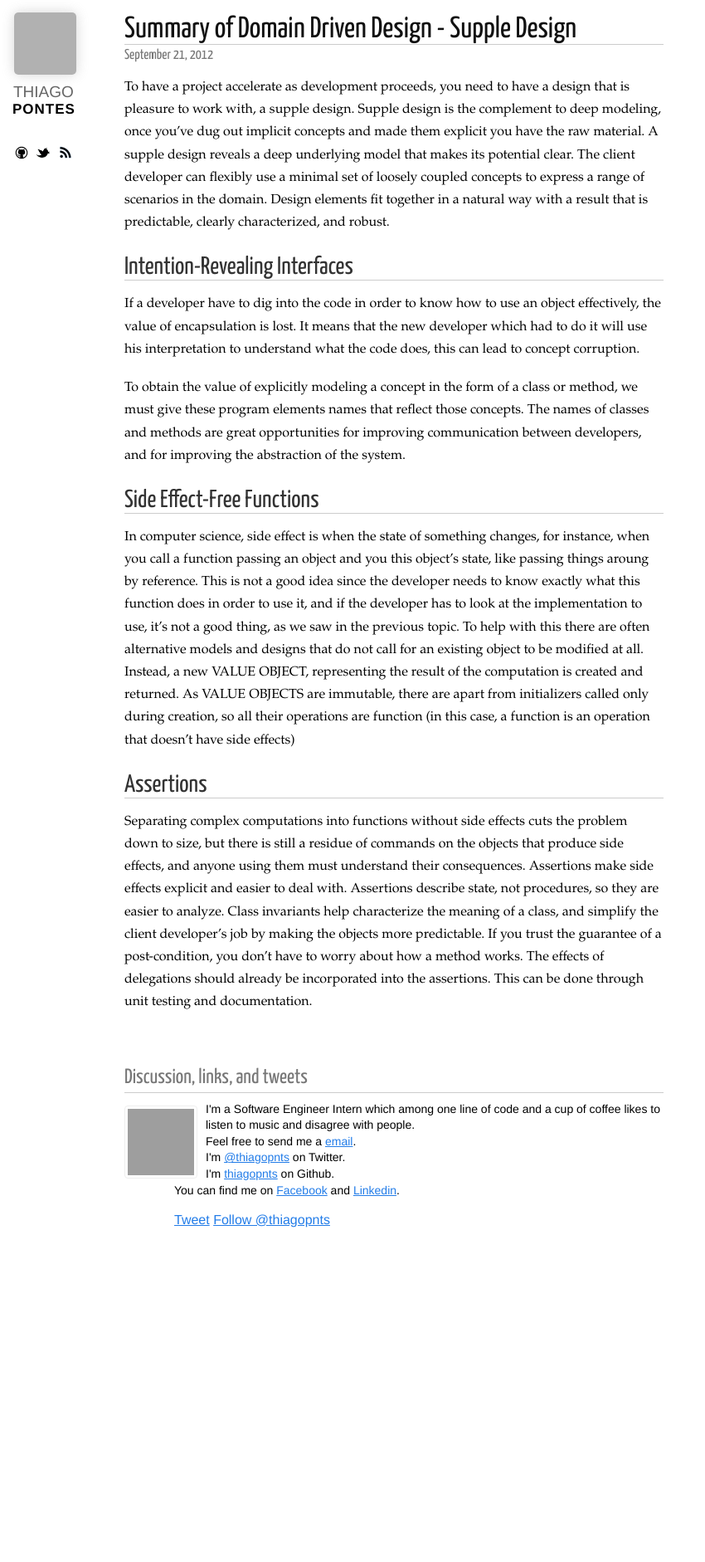
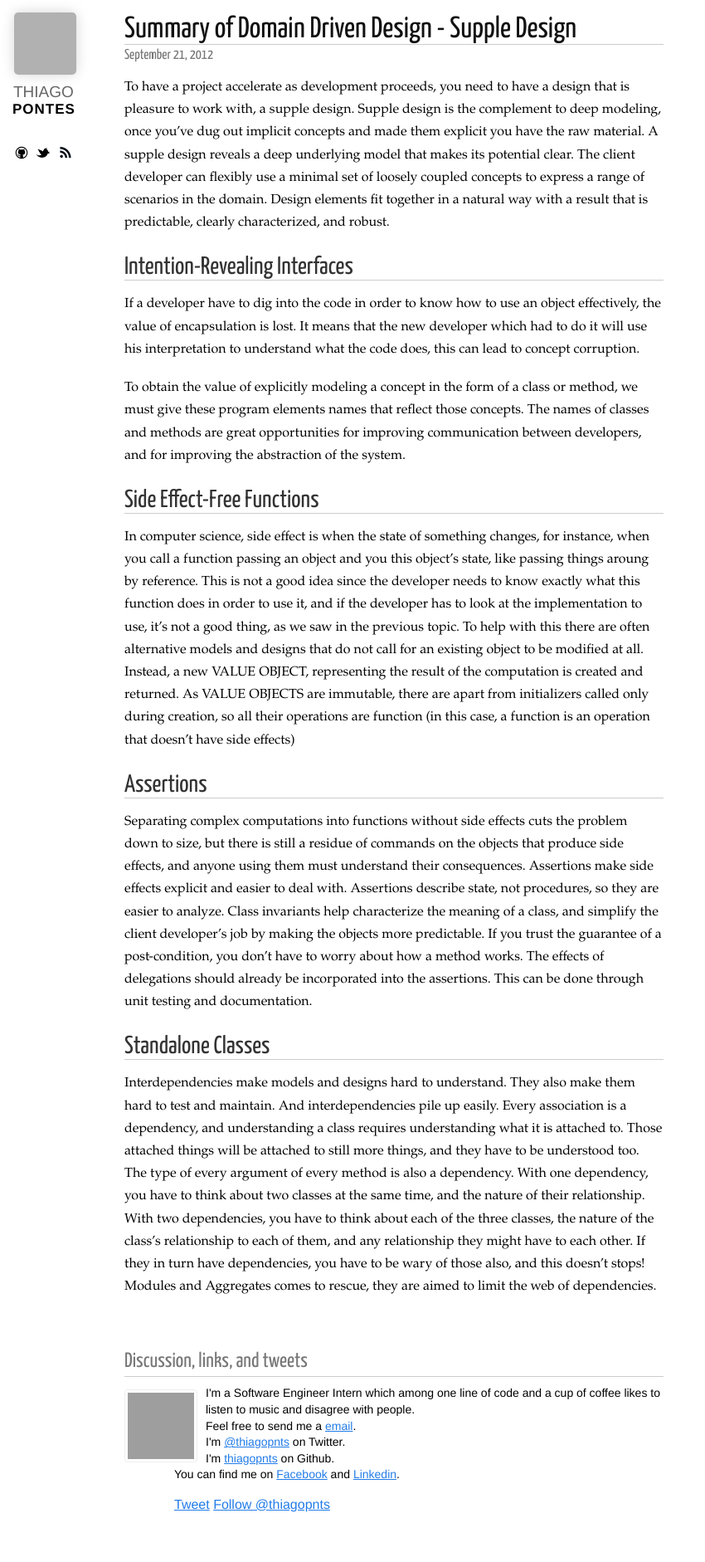
Before and after one commit to thiagopnts/thiagopnts.github.com, a Jekyll site: the page built from _posts/2012-09-21-domain-driven-design-part7.md, in a window 1280 px wide. Shown: the whole page at 83% size, without its empty margins (0-850 px from the left). Built offline with Jekyll 4.4.1, drawn with Linux system fonts in a browser that asks for light colours; nearby versions of some CDN libraries; Markdown is read by kramdown in place of the engine named in the settings; comment, search, counter and statistics services are not loaded; before the commit the page ends 1539 px from its top, so only the background shows below that; grey boxes are pictures that could not be loaded.

Commit message:
post changes

```diff
--- a/_posts/2012-09-21-domain-driven-design-part7.md
+++ b/_posts/2012-09-21-domain-driven-design-part7.md
@@ -18,3 +18,7 @@ In computer science, side effect is when the state of something changes, for ins
 ##Assertions
 
 Separating complex computations into functions without side effects cuts the problem down to size, but there is still a residue of commands on the objects that produce side effects, and anyone using them must understand their consequences. Assertions make side effects explicit and easier to deal with. Assertions describe state, not procedures, so they are easier to analyze. Class invariants help characterize the meaning of a class, and simplify the client developer's job by making the objects more predictable. If you trust the guarantee of a post-condition, you don't have to worry about how a method works. The effects of delegations should already be incorporated into the assertions. This can be done through unit testing and documentation.
+
+##Standalone Classes
+
+Interdependencies make models and designs hard to understand. They also make them hard to test and maintain. And interdependencies pile up easily. Every association is a dependency, and understanding a class requires understanding what it is attached to. Those attached things will be attached to still more things, and they have to be understood too. The type of every argument of every method is also a dependency. With one dependency, you have to think about two classes at the same time, and the nature of their relationship. With two dependencies, you have to think about each of the three classes, the nature of the class's relationship to each of them, and any relationship they might have to each other. If they in turn have dependencies, you have to be wary of those also, and this doesn't stops! Modules and Aggregates comes to rescue, they are aimed to limit the web of dependencies.
```
